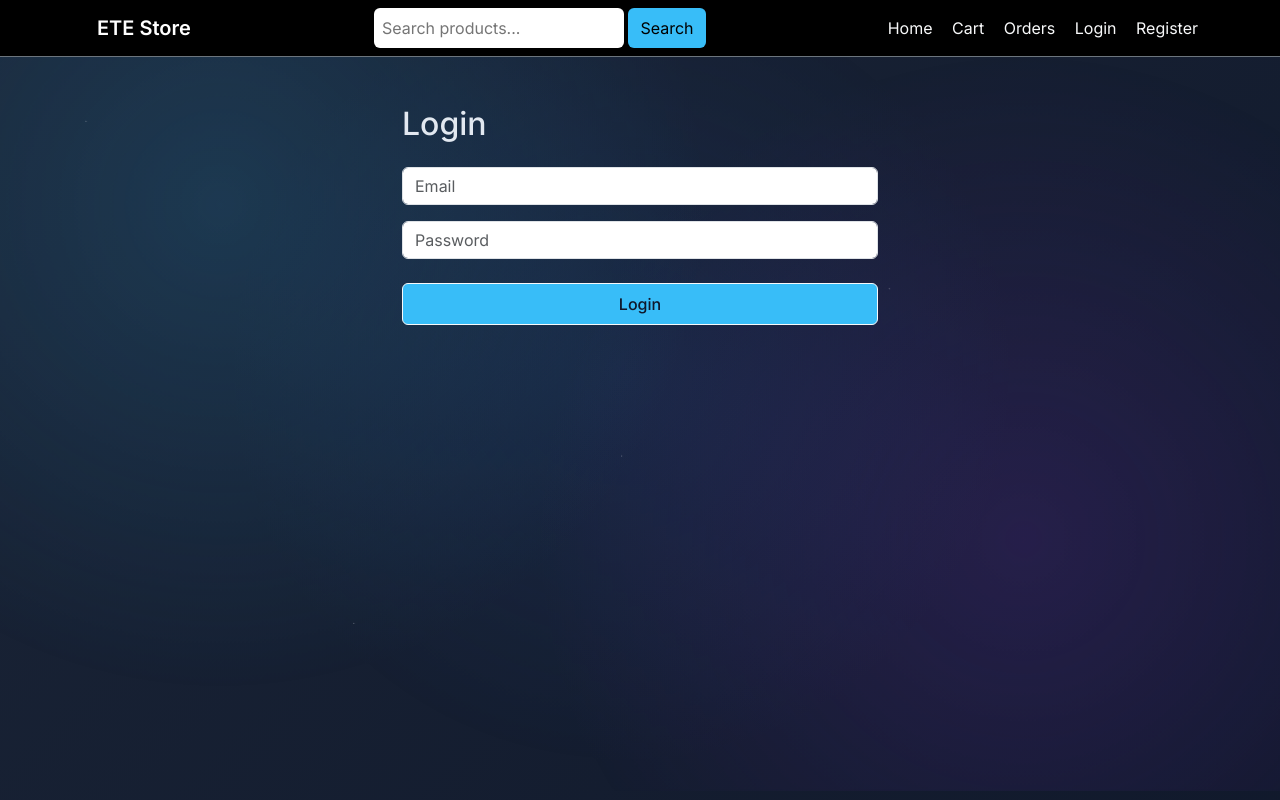
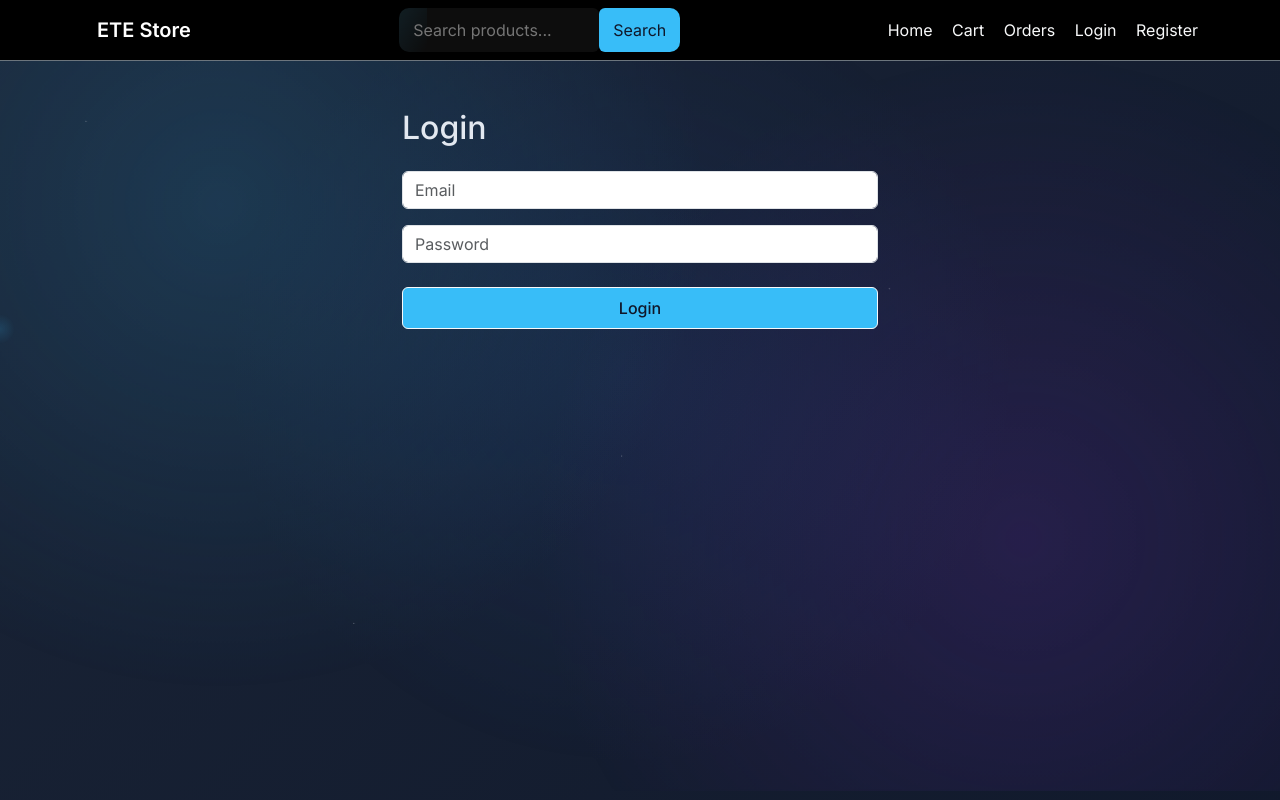
Before and after one commit to imtiyazhaiider/ETE-Store, a Flask app: a page that uses templates/base.html in a window 1280 px wide. Run offline with Flask 3, Linux system fonts and the light colour scheme.

Commit message:
added roller animated search bar

```diff
--- a/static/css/style.css
+++ b/static/css/style.css
@@ -81,6 +81,10 @@ h1 {
     font-size: 18px;
 }
 
+.card {
+    transform-style: preserve-3d;
+    transition: transform 0.2s ease;
+}
 .card p {
     color: #94a3b8;
     font-size: 14px;
@@ -180,3 +184,90 @@ h1 {
 
     opacity: 0.3;
 }
+
+.cursor-glow {
+    position: fixed;
+    width: 30px;
+    height: 30px;
+    border-radius: 50%;
+    pointer-events: none;
+
+    background: radial-gradient(circle, rgba(56,189,248,0.15), transparent 70%);
+    transform: translate(-50%, -50%);
+
+    z-index: -1;
+}
+
+/* SEARCH WRAPPER */
+.search-wrapper {
+    position: relative;
+    display: flex;
+    align-items: center;
+    border-radius: 10px;
+    overflow: hidden;
+}
+
+/* 🔥 ROLLER LIGHT EFFECT */
+.search-wrapper::before {
+    content: "";
+    position: absolute;
+    width: 150%;
+    height: 100%;
+    top: 0;
+    left: -50%;
+
+    background: linear-gradient(
+        120deg,
+        transparent,
+        rgba(56,189,248,0.4),
+        transparent
+    );
+
+    animation: roller 3s linear infinite;
+}
+
+/* ANIMATION */
+@keyframes roller {
+    0% {
+        transform: translateX(-100%);
+    }
+    100% {
+        transform: translateX(100%);
+    }
+}
+
+/* INPUT */
+.search-wrapper input {
+    padding: 10px 14px;
+    border: none;
+    outline: none;
+
+    background: rgba(255,255,255,0.05);
+    color: #e2e8f0;
+
+    width: 200px;
+    z-index: 1;
+}
+
+/* BUTTON */
+.search-wrapper button {
+    padding: 10px 14px;
+    border: none;
+
+    background: #38bdf8;
+    color: #0f172a;
+
+    cursor: pointer;
+    z-index: 1;
+}
+
+/* 🔥 HOVER BOOST */
+.search-wrapper:hover::before {
+    animation-duration: 1.5s;
+}
+
+/* 🔥 FOCUS EFFECT */
+.search-wrapper input:focus {
+    width: 260px;
+    transition: 0.3s ease;
+}
--- a/templates/base.html
+++ b/templates/base.html
@@ -32,9 +32,11 @@
 
         <!-- SEARCH -->
          <form action="/" method="GET" class="search-box">
-            <input type="text" name="search" placeholder="Search products..." />
-            <button type="submit">Search</button>
-        </form>
+    <div class="search-wrapper">
+        <input type="text" name="search" placeholder="Search products..." />
+        <button type="submit">Search</button>
+    </div>
+</form>
 
         <!-- LINKS -->
         <div>
@@ -106,6 +108,40 @@ document.addEventListener("DOMContentLoaded", () => {
 });
 </script>
 
+<script>
+const cards = document.querySelectorAll(".card");
+
+cards.forEach(card => {
+    card.addEventListener("mousemove", (e) => {
+        const rect = card.getBoundingClientRect();
+        const x = e.clientX - rect.left;
+        const y = e.clientY - rect.top;
+
+        const centerX = rect.width / 2;
+        const centerY = rect.height / 2;
+
+        const rotateX = -(y - centerY) / 10;
+        const rotateY = (x - centerX) / 10;
+
+        card.style.transform = `rotateX(${rotateX}deg) rotateY(${rotateY}deg) scale(1.03)`;
+    });
+
+    card.addEventListener("mouseleave", () => {
+        card.style.transform = "rotateX(0) rotateY(0) scale(1)";
+    });
+});
+</script>
+
+<div class="cursor-glow"></div>
+
+<script>
+document.addEventListener("mousemove", (e) => {
+    const glow = document.querySelector(".cursor-glow");
+    glow.style.left = e.clientX + "px";
+    glow.style.top = e.clientY + "px";
+});
+</script>
+
 <style>
 .ripple {
     position: absolute;
```
